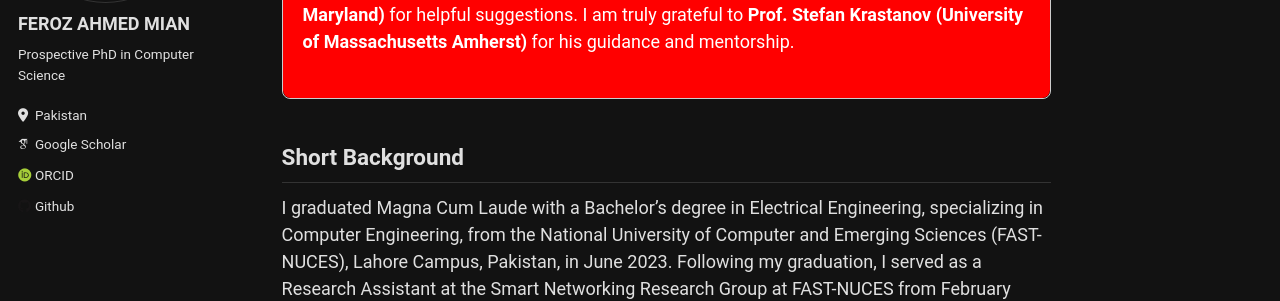
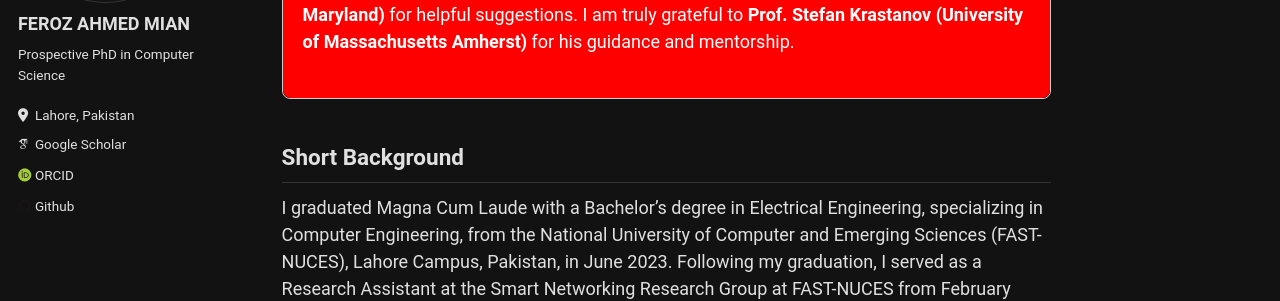
Before and after one commit to Fe-r-oz/Fe-r-oz.github.io, a Jekyll site: the page built from _pages/about.md, in a window 1280 px wide. Shown: the part 262-563 px from the top of the page. Built offline with Jekyll 4.4.1, drawn with Linux system fonts in a browser that asks for light colours; some web fonts are replaced.

Commit message:
Update _config.yml

```diff
--- a/_config.yml
+++ b/_config.yml
@@ -25,7 +25,7 @@ author:
   name             : "FEROZ AHMED MIAN"
   pronouns         :
   bio              : "Prospective PhD in Computer Science"
-  location         : "Pakistan"
+  location         : "Lahore, Pakistan"
   employer         :
   uri              : # URL
   email            :
```
